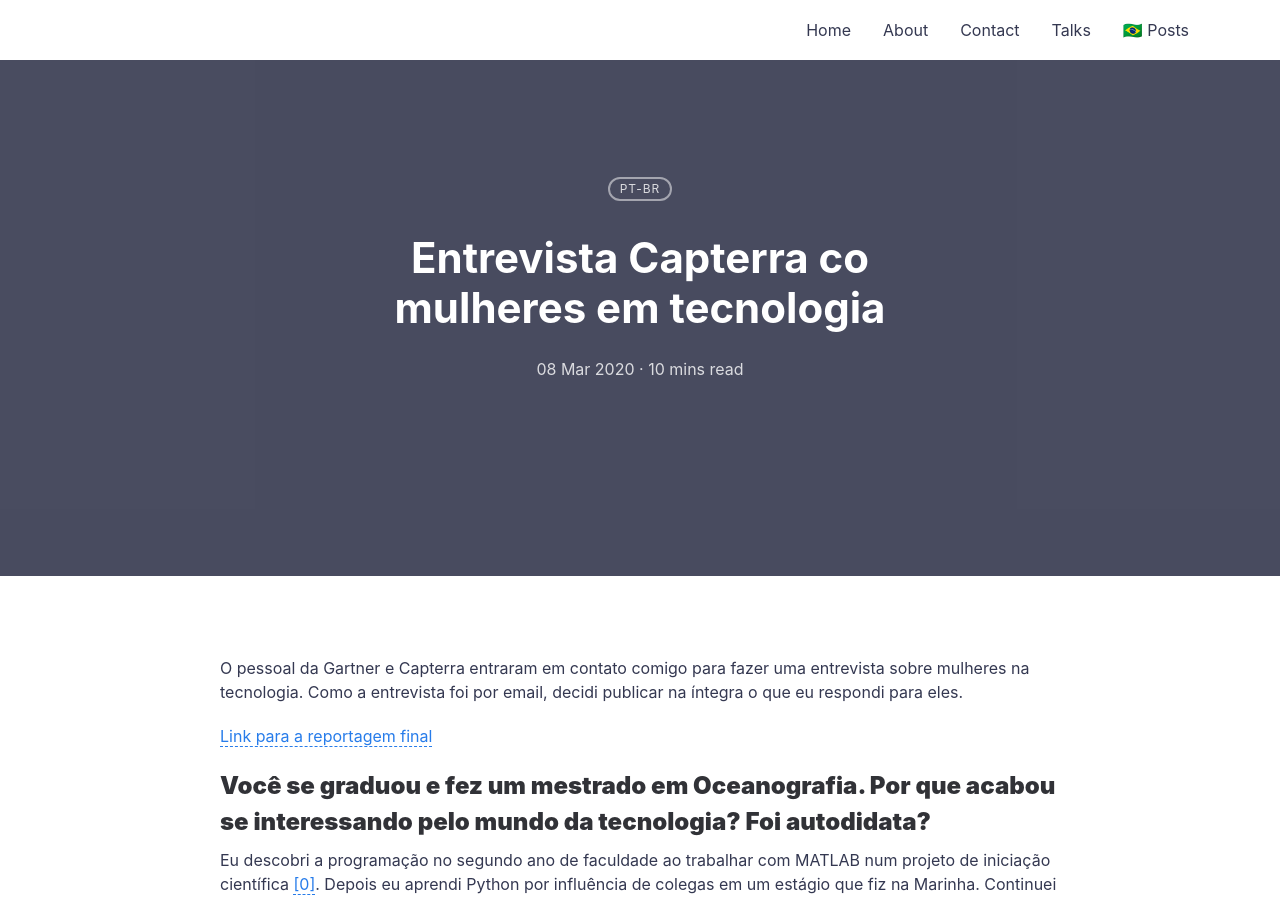
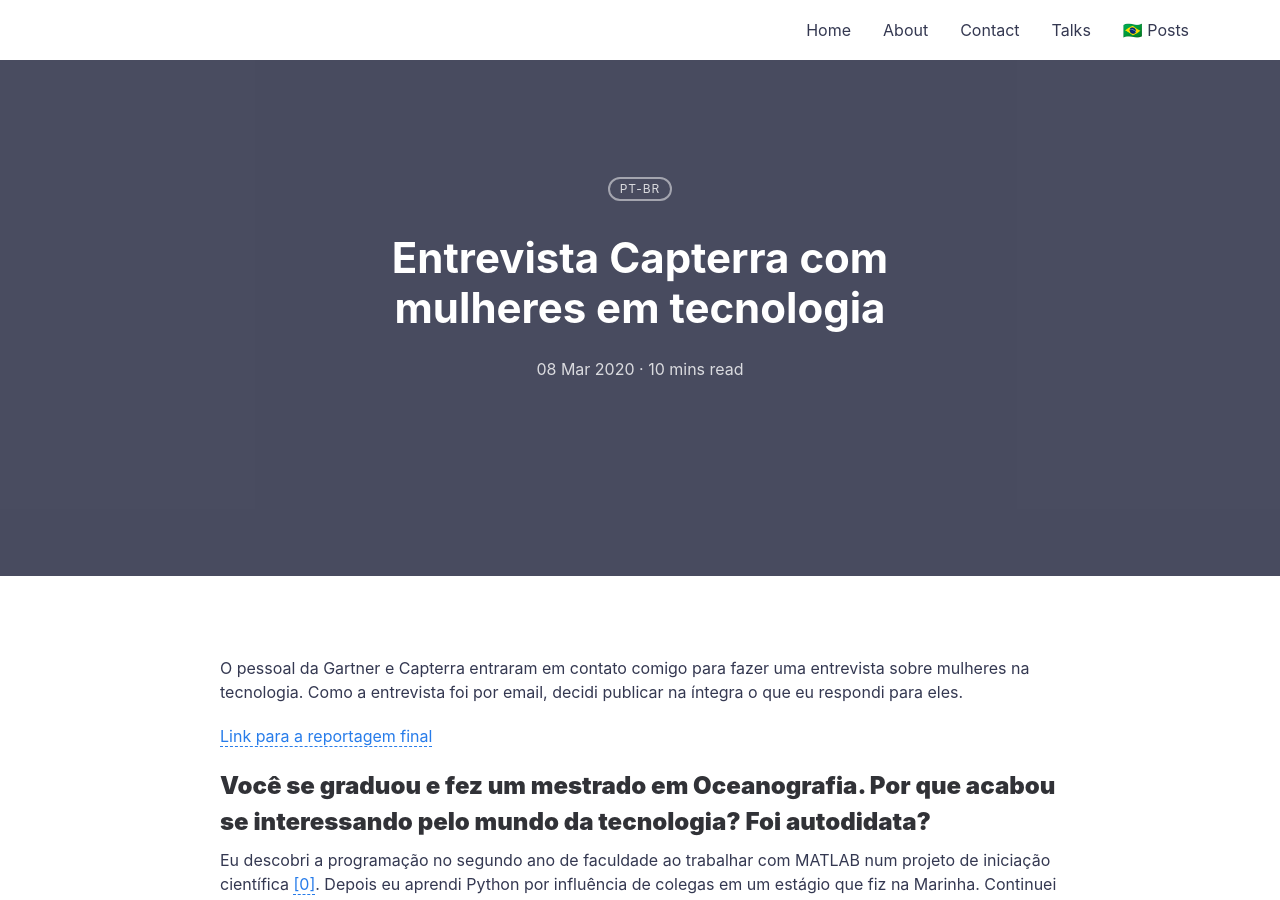
Before and after one commit to leportella/v3, a Jekyll site: the page built from _posts/2020-03-08-entrevista-gartner.md, in a window 1280 px wide and 900 px high. Built offline with Jekyll 4.4.1, drawn with Linux system fonts in a browser that asks for light colours; comment, search, counter and statistics services are not loaded; part of the change alters nothing that is shown.

Commit message:
fix typo in name

```diff
--- a/_posts/2020-03-08-entrevista-gartner.md
+++ b/_posts/2020-03-08-entrevista-gartner.md
@@ -1,17 +1,18 @@
 ---
 layout: post
-title: "Entrevista Capterra co mulheres em tecnologia"
+title: "Entrevista Capterra com mulheres em tecnologia"
 categories:
   - pt-br
 tags:
   - pt-br
   - mulheres
   - carreira
+  - capterra
+  - Gartner
   - eventos
   - tecnologia
-  - Stripe
-  - San Francisco
-  - Dublin
+  - Brasil
+  - banco de dados
   - Software engineer
   - software engineering
   - engenheira de software
```
